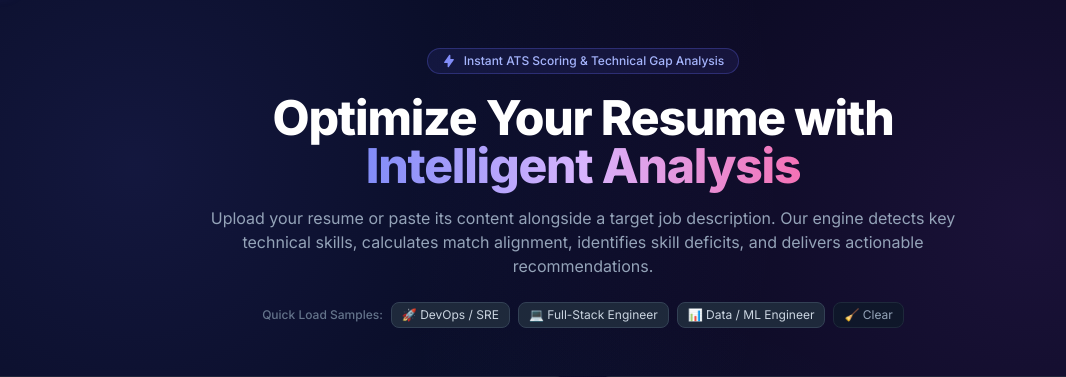
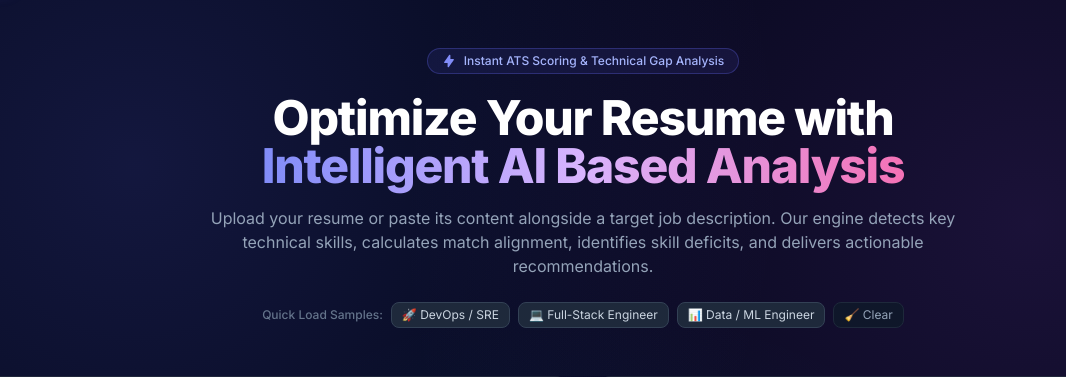
Before and after one commit to deepa-garg/ai-resume-analyzer, a Flask app: page / in a window 1280 px wide. Shown: the part 70-447 px from the top of the page, without its empty margins (57-1123 px from the left). Run offline with Flask 3, Linux system fonts and the light colour scheme; data that the repository does not hold is empty; some libraries are stand-ins or nearby versions.

Commit message:
Update heading to include 'AI Based' in analysis

```diff
--- a/app/templates/index.html
+++ b/app/templates/index.html
@@ -104,7 +104,7 @@
         <span>Instant ATS Scoring & Technical Gap Analysis</span>
       </div>
       <h1 class="text-3xl sm:text-4xl lg:text-5xl font-extrabold text-white tracking-tight leading-tight">
-        Optimize Your Resume with <span class="bg-clip-text text-transparent bg-gradient-to-r from-indigo-400 via-purple-300 to-pink-400">Intelligent Analysis</span>
+        Optimize Your Resume with <span class="bg-clip-text text-transparent bg-gradient-to-r from-indigo-400 via-purple-300 to-pink-400">Intelligent AI Based Analysis</span>
       </h1>
       <p class="text-slate-400 text-sm sm:text-base leading-relaxed">
         Upload your resume or paste its content alongside a target job description. Our engine detects key technical skills, calculates match alignment, identifies skill deficits, and delivers actionable recommendations.
```
